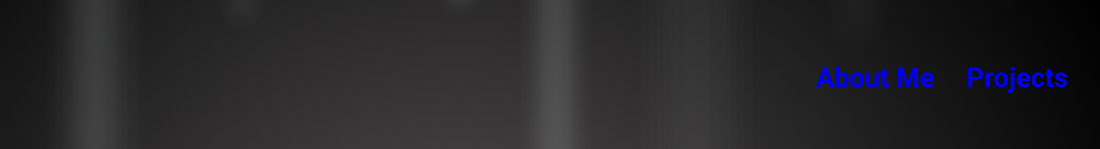
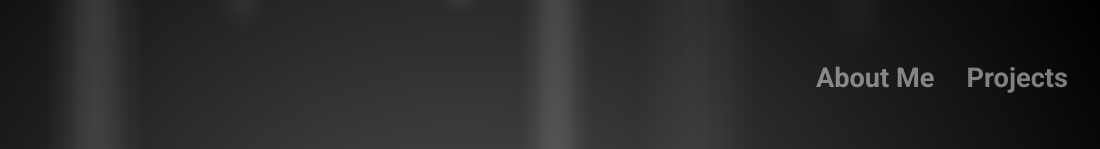
Before and after one commit to elenaRotari/finalProject-UIB, a website: page index.html in a window 1280 px wide. Shown: the part 803-952 px from the top of the page, 180-1280 px from the left. Drawn offline with Linux system fonts and the light colour scheme.

Commit message:
nav container changed

```diff
--- a/sass/_welcome.scss
+++ b/sass/_welcome.scss
@@ -37,7 +37,7 @@
     @media (min-width: 40em) {
       display: flex;
     }
-    li {
+    a {
       padding: calc(0.2rem + 1vw);
       color: var.$color;
       font-weight: 600;
```
Also changed, not shown: css/style.css.
